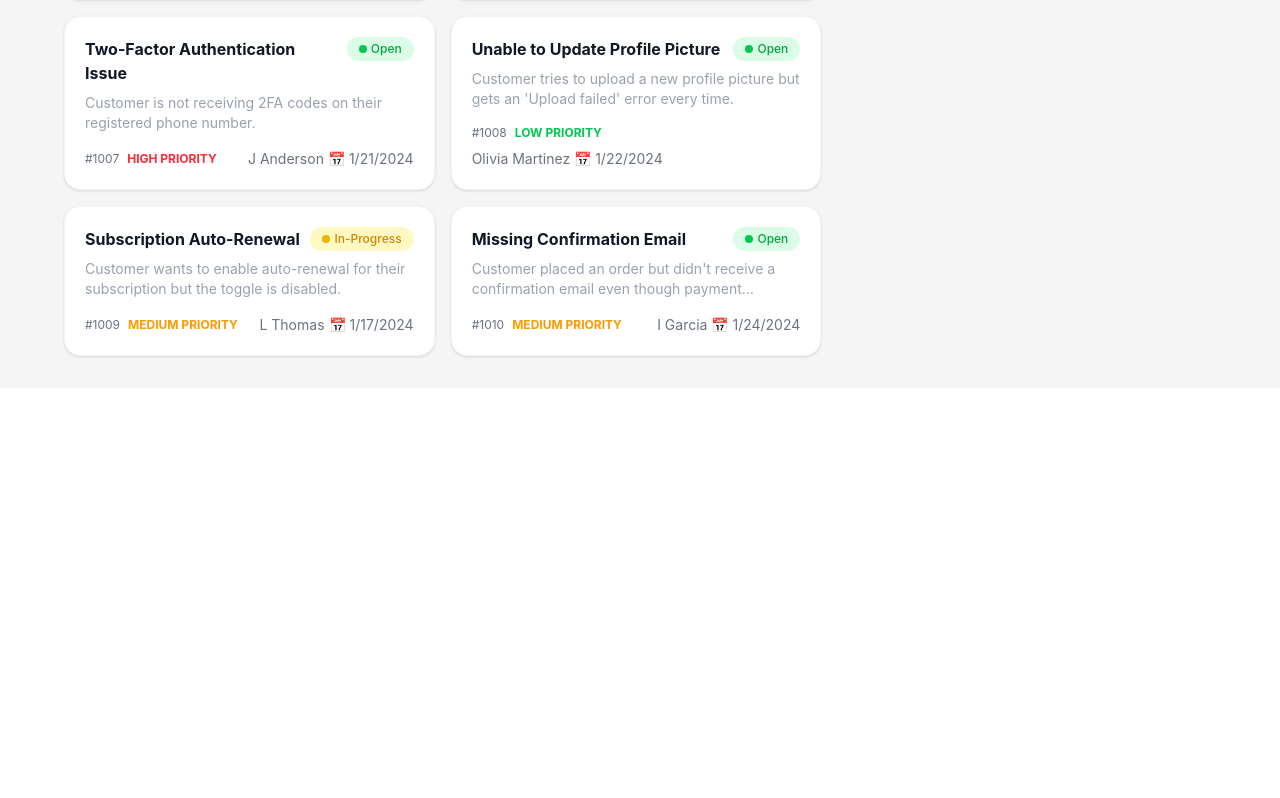
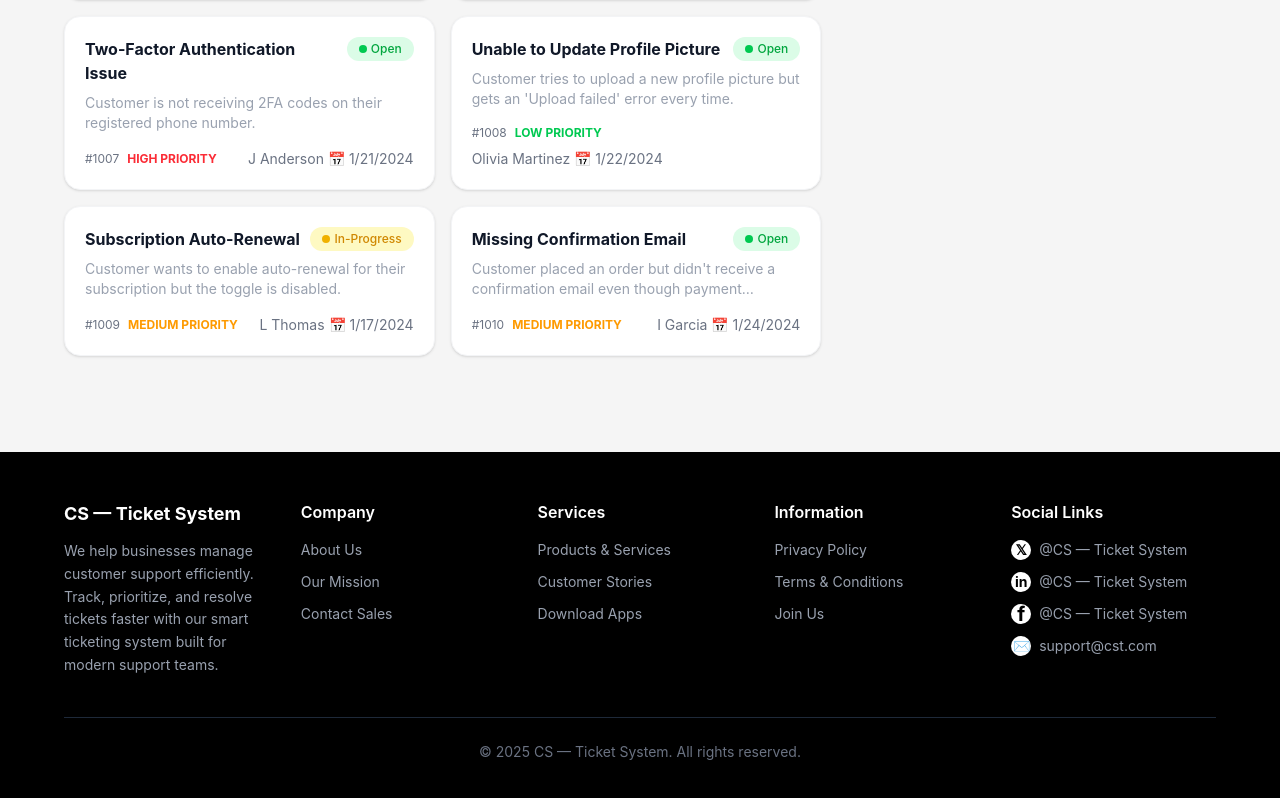
Before and after one commit to SADMAN-SADID-052/Customer-Support-Zone, a React (Vite) app: page / in a window 1280 px wide. Shown: the part 867-1665 px from the top of the page. Before the commit the page ends 1255 px from the top, so only its background shows below. Built offline with nearby package versions, Linux system fonts and the light colour scheme.

Commit message:
completed the footer design

```diff
--- a/src/App.jsx
+++ b/src/App.jsx
@@ -3,6 +3,7 @@ import Navbar from './components/Navbar';
 import Banner from './components/Banner';
 import TicketCard from './components/TicketCard';
 import TaskStatus from './components/TaskStatus';
+import Footer from './components/Footer';
 
 function App() {
   const [ticketList, setTicketList] = useState([]);
@@ -67,6 +68,8 @@ function App() {
 
         </div>
       </div>
+
+      <Footer></Footer>
     </div>
   );
 }
--- /dev/null
+++ b/src/components/Footer.jsx
@@ -0,0 +1,125 @@
+const Footer = () => {
+  return (
+    <footer className="bg-black text-white mt-16">
+      <div className="px-6 lg:px-16 py-12">
+        <div className="grid grid-cols-1 md:grid-cols-2 lg:grid-cols-5 gap-8">
+          {/* Brand */}
+          <div className="lg:col-span-1">
+            <h2 className="text-lg font-bold mb-3">CS — Ticket System</h2>
+            <p className="text-gray-400 text-sm leading-relaxed">
+              We help businesses manage customer support efficiently. Track,
+              prioritize, and resolve tickets faster with our smart ticketing
+              system built for modern support teams.
+            </p>
+          </div>
+
+          {/* Company */}
+          <div>
+            <h3 className="font-semibold mb-4">Company</h3>
+            <ul className="flex flex-col gap-3 text-gray-400 text-sm">
+              <li>
+                <a href="#" className="hover:text-white transition">
+                  About Us
+                </a>
+              </li>
+              <li>
+                <a href="#" className="hover:text-white transition">
+                  Our Mission
+                </a>
+              </li>
+              <li>
+                <a href="#" className="hover:text-white transition">
+                  Contact Sales
+                </a>
+              </li>
+            </ul>
+          </div>
+
+          {/* Services */}
+          <div>
+            <h3 className="font-semibold mb-4">Services</h3>
+            <ul className="flex flex-col gap-3 text-gray-400 text-sm">
+              <li>
+                <a href="#" className="hover:text-white transition">
+                  Products & Services
+                </a>
+              </li>
+              <li>
+                <a href="#" className="hover:text-white transition">
+                  Customer Stories
+                </a>
+              </li>
+              <li>
+                <a href="#" className="hover:text-white transition">
+                  Download Apps
+                </a>
+              </li>
+            </ul>
+          </div>
+
+          {/* Information */}
+          <div>
+            <h3 className="font-semibold mb-4">Information</h3>
+            <ul className="flex flex-col gap-3 text-gray-400 text-sm">
+              <li>
+                <a href="#" className="hover:text-white transition">
+                  Privacy Policy
+                </a>
+              </li>
+              <li>
+                <a href="#" className="hover:text-white transition">
+                  Terms & Conditions
+                </a>
+              </li>
+              <li>
+                <a href="#" className="hover:text-white transition">
+                  Join Us
+                </a>
+              </li>
+            </ul>
+          </div>
+
+          {/* Social Links */}
+          <div>
+            <h3 className="font-semibold mb-4">Social Links</h3>
+            <ul className="flex flex-col gap-3  text-sm">
+              <li className="flex items-center gap-2">
+                <span className="bg-white text-black text-md font-bold  rounded-full w-5 h-5 flex items-center justify-center">
+                  𝕏
+                </span>
+                <span className="text-gray-400"> @CS — Ticket System</span>
+              </li>
+              <li className="flex items-center gap-2">
+                <span className="bg-white text-black text-md font-bold rounded-full w-5 h-5 flex items-center justify-center">
+                  in
+                </span>
+                <span className="text-gray-400"> @CS — Ticket System</span>
+              </li>
+              <li className="flex items-center gap-2">
+                <span className="bg-white text-black text-xl font-bold  rounded-full w-5 h-5 flex items-center justify-center">
+                  f
+                </span>
+                <span className="text-gray-400"> @CS — Ticket System</span>
+              </li>
+              <li className="flex items-center gap-2">
+                <span className="bg-white text-black text-md font-bold  rounded-full w-5 h-5 flex items-center justify-center">
+                  ✉
+                </span>
+                <span className="text-gray-400"> support@cst.com</span>
+              </li>
+            </ul>
+          </div>
+        </div>
+
+        {/* Copyright */}
+        <div className="mt-10 border-t border-gray-800 pt-6 text-center">
+          <p className="text-gray-500 text-sm">
+            © 2025 CS — Ticket System. All rights reserved.
+          </p>
+        </div>
+      </div>
+    </footer>
+  );
+};
+
+export default Footer;
```
